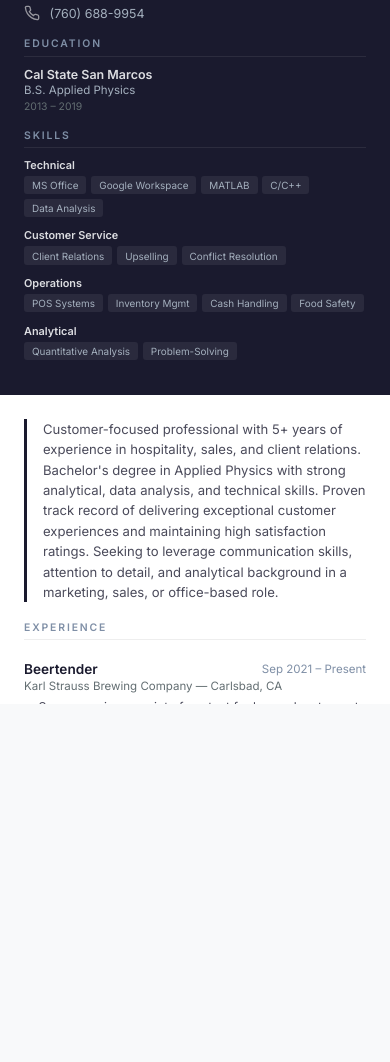
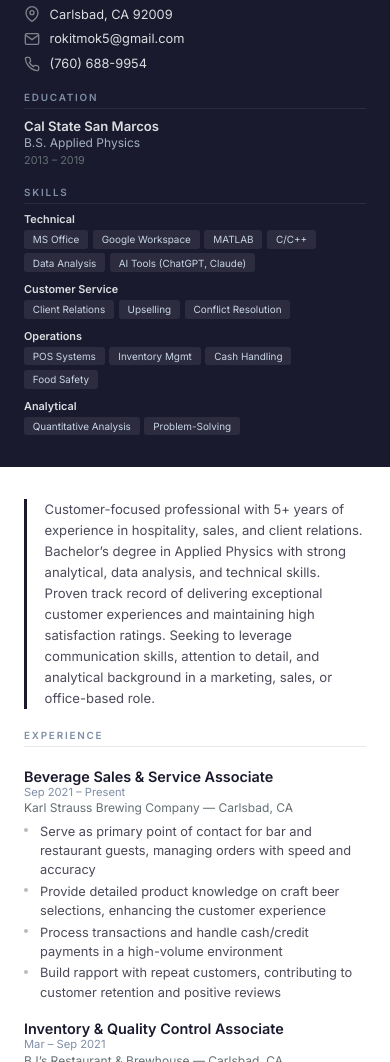
Before and after one commit to Alexandria-s-Design/daniel-melese-resume, a plain HTML site: page index.html in a window 390 px wide. Shown: the part 140-1202 px from the top of the page. Before the commit the page ends 844 px from the top, so only its background shows below. Drawn offline with Linux system fonts and the light colour scheme.

Commit message:
Update titles, fix layout, add AI tools skill
- Beertender -> Beverage Sales & Service Associate
- Finished Beer Specialist -> Inventory & Quality Control Associate
- Fix subtitle overlap with name (separate with border-top)
- Make subtitle visible (#c8d6e5 instead of #7f8fa6)
- Allow scrolling, fix mobile stacking layout
- Add AI Tools (ChatGPT, Claude) to skills

Co-Authored-By: Claude Opus 4.6 <noreply@anthropic.com>

```diff
--- a/index.html
+++ b/index.html
@@ -6,360 +6,83 @@
 <title>Daniel Melese-d'Hospital | Resume</title>
 <style>
   @import url('https://fonts.googleapis.com/css2?family=Inter:wght@300;400;500;600;700&display=swap');
-
   *, *::before, *::after { margin: 0; padding: 0; box-sizing: border-box; }
-
-  html, body {
-    height: 100vh;
-    overflow: hidden;
-    font-family: 'Inter', -apple-system, BlinkMacSystemFont, sans-serif;
-    background: #f8f9fa;
-    color: #1a1a2e;
+  html, body { min-height: 100vh; font-family: 'Inter', -apple-system, BlinkMacSystemFont, sans-serif; background: #f0f0f0; color: #1a1a2e; }
+  .resume { min-height: 100vh; display: grid; grid-template-columns: 300px 1fr; max-width: 1200px; margin: 0 auto; background: #fff; box-shadow: 0 0 60px rgba(0,0,0,0.08); }
+  .sidebar { background: #1a1a2e; color: #e8e8e8; padding: 2.5rem 1.8rem; display: flex; flex-direction: column; gap: 1.4rem; }
+  .name-block h1 { font-size: 1.5rem; font-weight: 700; color: #fff; letter-spacing: 0.02em; line-height: 1.25; margin-bottom: 0.5rem; }
+  .name-block .subtitle { font-size: 0.7rem; font-weight: 500; color: #c8d6e5; text-transform: uppercase; letter-spacing: 0.15em; border-top: 1px solid rgba(255,255,255,0.15); padding-top: 0.5rem; }
+  .contact-list { list-style: none; display: flex; flex-direction: column; gap: 0.55rem; font-size: 0.8rem; }
+  .contact-list li { display: flex; align-items: center; gap: 0.6rem; }
+  .contact-list .icon { width: 16px; height: 16px; flex-shrink: 0; opacity: 0.5; }
+  .contact-list span { color: #dcdde1; }
+  .contact-list a { color: #dcdde1; text-decoration: none; transition: color 0.2s; }
+  .contact-list a:hover { color: #fff; }
+  .sidebar-section h3 { font-size: 0.62rem; font-weight: 600; text-transform: uppercase; letter-spacing: 0.18em; color: #7f8fa6; margin-bottom: 0.55rem; padding-bottom: 0.3rem; border-bottom: 1px solid rgba(255,255,255,0.08); }
+  .skill-group { margin-bottom: 0.65rem; }
+  .skill-group:last-child { margin-bottom: 0; }
+  .skill-group-label { font-size: 0.68rem; font-weight: 600; color: #dcdde1; margin-bottom: 0.25rem; }
+  .skill-tags { display: flex; flex-wrap: wrap; gap: 0.3rem; }
+  .skill-tag { font-size: 0.62rem; background: rgba(255,255,255,0.08); color: #c8d6e5; padding: 0.2rem 0.55rem; border-radius: 3px; white-space: nowrap; }
+  .education-block .school { font-size: 0.82rem; font-weight: 600; color: #dcdde1; }
+  .education-block .degree { font-size: 0.75rem; color: #a4b0be; margin-top: 0.1rem; }
+  .education-block .dates { font-size: 0.68rem; color: #636e72; margin-top: 0.15rem; }
+  .main { padding: 2.5rem 2.8rem; display: flex; flex-direction: column; gap: 1.4rem; }
+  .summary { font-size: 0.85rem; line-height: 1.6; color: #4a4a5a; border-left: 3px solid #1a1a2e; padding-left: 1.1rem; }
+  .section-title { font-size: 0.62rem; font-weight: 600; text-transform: uppercase; letter-spacing: 0.18em; color: #7f8fa6; padding-bottom: 0.35rem; border-bottom: 1px solid #e8e8e8; margin-bottom: 0.1rem; }
+  .jobs { display: flex; flex-direction: column; gap: 1rem; }
+  .job { display: grid; grid-template-columns: 1fr auto; gap: 0.1rem 1rem; }
+  .job-title { font-size: 0.88rem; font-weight: 600; color: #1a1a2e; }
+  .job-dates { font-size: 0.75rem; color: #7f8fa6; text-align: right; align-self: center; white-space: nowrap; }
+  .job-company { font-size: 0.75rem; color: #636e72; grid-column: 1 / -1; }
+  .job-bullets { grid-column: 1 / -1; list-style: none; margin-top: 0.3rem; }
+  .job-bullets li { font-size: 0.8rem; color: #4a4a5a; line-height: 1.5; padding-left: 1rem; position: relative; margin-bottom: 0.15rem; }
+  .job-bullets li::before { content: ''; position: absolute; left: 0; top: 0.5em; width: 4px; height: 4px; border-radius: 50%; background: #bbb; }
+  @media (max-width: 768px) {
+    .resume { grid-template-columns: 1fr; }
+    .sidebar { padding: 2rem 1.5rem; gap: 1.2rem; }
+    .name-block h1 { font-size: 1.6rem; }
+    .main { padding: 2rem 1.5rem; gap: 1.2rem; }
+    .job { grid-template-columns: 1fr; }
+    .job-dates { text-align: left; font-size: 0.7rem; margin-top: -0.1rem; }
+    .job-title { font-size: 0.9rem; }
+    .job-bullets li { font-size: 0.8rem; }
+    .summary { font-size: 0.82rem; }
   }
-
-  .resume {
-    height: 100vh;
-    display: grid;
-    grid-template-columns: 300px 1fr;
-    max-width: 1200px;
-    margin: 0 auto;
-    background: #fff;
-    box-shadow: 0 0 60px rgba(0,0,0,0.08);
-  }
-
-  /* LEFT SIDEBAR */
-  .sidebar {
-    background: #1a1a2e;
-    color: #e8e8e8;
-    padding: 2.5rem 1.8rem;
-    display: flex;
-    flex-direction: column;
-    gap: 1.6rem;
-    overflow: hidden;
-  }
-
-  .sidebar h1 {
-    font-size: 1.35rem;
-    font-weight: 700;
-    color: #fff;
-    letter-spacing: 0.02em;
-    line-height: 1.3;
-  }
-
-  .sidebar .subtitle {
-    font-size: 0.72rem;
-    font-weight: 400;
-    color: #7f8fa6;
-    text-transform: uppercase;
-    letter-spacing: 0.15em;
-    margin-top: -0.8rem;
-  }
-
-  .contact-list {
-    list-style: none;
-    display: flex;
-    flex-direction: column;
-    gap: 0.5rem;
-    font-size: 0.78rem;
-  }
-
-  .contact-list li {
-    display: flex;
-    align-items: center;
-    gap: 0.6rem;
-  }
-
-  .contact-list .icon {
-    width: 16px;
-    height: 16px;
-    flex-shrink: 0;
-    opacity: 0.6;
-  }
-
-  .contact-list a {
-    color: #a4b0be;
-    text-decoration: none;
-    transition: color 0.2s;
-  }
-  .contact-list a:hover { color: #fff; }
-
-  .sidebar-section h3 {
-    font-size: 0.65rem;
-    font-weight: 600;
-    text-transform: uppercase;
-    letter-spacing: 0.18em;
-    color: #7f8fa6;
-    margin-bottom: 0.6rem;
-    padding-bottom: 0.35rem;
-    border-bottom: 1px solid rgba(255,255,255,0.08);
-  }
-
-  .skill-group { margin-bottom: 0.7rem; }
-  .skill-group-label {
-    font-size: 0.68rem;
-    font-weight: 600;
-    color: #dcdde1;
-    margin-bottom: 0.25rem;
-  }
-  .skill-tags {
-    display: flex;
-    flex-wrap: wrap;
-    gap: 0.3rem;
-  }
-  .skill-tag {
-    font-size: 0.62rem;
-    background: rgba(255,255,255,0.07);
-    color: #a4b0be;
-    padding: 0.2rem 0.5rem;
-    border-radius: 3px;
-    white-space: nowrap;
-  }
-
-  .education-block .school {
-    font-size: 0.78rem;
-    font-weight: 600;
-    color: #dcdde1;
-  }
-  .education-block .degree {
-    font-size: 0.72rem;
-    color: #a4b0be;
-    margin-top: 0.1rem;
-  }
-  .education-block .dates {
-    font-size: 0.65rem;
-    color: #636e72;
-    margin-top: 0.15rem;
-  }
-
-  /* RIGHT MAIN */
-  .main {
-    padding: 2.2rem 2.5rem;
-    display: flex;
-    flex-direction: column;
-    gap: 1.2rem;
-    overflow: hidden;
-  }
-
-  .summary {
-    font-size: 0.82rem;
-    line-height: 1.55;
-    color: #4a4a5a;
-    border-left: 3px solid #1a1a2e;
-    padding-left: 1rem;
-  }
-
-  .section-title {
-    font-size: 0.65rem;
-    font-weight: 600;
-    text-transform: uppercase;
-    letter-spacing: 0.18em;
-    color: #7f8fa6;
-    padding-bottom: 0.3rem;
-    border-bottom: 1px solid #eee;
-    margin-bottom: 0.1rem;
-  }
-
-  .jobs { display: flex; flex-direction: column; gap: 0.9rem; }
-
-  .job { display: grid; grid-template-columns: 1fr auto; gap: 0.1rem 1rem; }
-  .job-title {
-    font-size: 0.85rem;
-    font-weight: 600;
-    color: #1a1a2e;
-  }
-  .job-dates {
-    font-size: 0.72rem;
-    color: #7f8fa6;
-    text-align: right;
-    align-self: center;
-  }
-  .job-company {
-    font-size: 0.72rem;
-    color: #636e72;
-    grid-column: 1 / -1;
-  }
-  .job-bullets {
-    grid-column: 1 / -1;
-    list-style: none;
-    margin-top: 0.25rem;
-  }
-  .job-bullets li {
-    font-size: 0.76rem;
-    color: #4a4a5a;
-    line-height: 1.45;
-    padding-left: 0.9rem;
-    position: relative;
-    margin-bottom: 0.1rem;
-  }
-  .job-bullets li::before {
-    content: '';
-    position: absolute;
-    left: 0;
-    top: 0.45em;
-    width: 4px;
-    height: 4px;
-    border-radius: 50%;
-    background: #bbb;
-  }
-
-  /* RESPONSIVE */
-  @media (max-width: 768px) {
-    .resume {
-      grid-template-columns: 1fr;
-      height: auto;
-      min-height: 100vh;
-    }
-    body { overflow: auto; }
-    .sidebar { padding: 1.5rem; gap: 1rem; }
-    .main { padding: 1.5rem; }
-  }
-
-  @media print {
-    body { overflow: visible; }
-    .resume { box-shadow: none; height: auto; }
-  }
+  @media print { .resume { box-shadow: none; } .sidebar { -webkit-print-color-adjust: exact; print-color-adjust: exact; } }
 </style>
 </head>
 <body>
-
 <div class="resume">
-  <!-- SIDEBAR -->
   <aside class="sidebar">
-    <div>
+    <div class="name-block">
       <h1>Daniel<br>Melese-d'Hospital</h1>
       <p class="subtitle">Marketing &amp; Sales Professional</p>
     </div>
-
     <ul class="contact-list">
-      <li>
-        <svg class="icon" viewBox="0 0 24 24" fill="none" stroke="currentColor" stroke-width="2"><path d="M21 10c0 7-9 13-9 13s-9-6-9-13a9 9 0 0118 0z"/><circle cx="12" cy="10" r="3"/></svg>
-        <span>Carlsbad, CA 92009</span>
-      </li>
-      <li>
-        <svg class="icon" viewBox="0 0 24 24" fill="none" stroke="currentColor" stroke-width="2"><path d="M4 4h16c1.1 0 2 .9 2 2v12c0 1.1-.9 2-2 2H4c-1.1 0-2-.9-2-2V6c0-1.1.9-2 2-2z"/><polyline points="22,6 12,13 2,6"/></svg>
-        <a href="mailto:rokitmok5@gmail.com">rokitmok5@gmail.com</a>
-      </li>
-      <li>
-        <svg class="icon" viewBox="0 0 24 24" fill="none" stroke="currentColor" stroke-width="2"><path d="M22 16.92v3a2 2 0 01-2.18 2 19.79 19.79 0 01-8.63-3.07 19.5 19.5 0 01-6-6 19.79 19.79 0 01-3.07-8.67A2 2 0 014.11 2h3a2 2 0 012 1.72c.127.96.361 1.903.7 2.81a2 2 0 01-.45 2.11L8.09 9.91a16 16 0 006 6l1.27-1.27a2 2 0 012.11-.45c.907.339 1.85.573 2.81.7A2 2 0 0122 16.92z"/></svg>
-        <a href="tel:+17606889954">(760) 688-9954</a>
-      </li>
+      <li><svg class="icon" viewBox="0 0 24 24" fill="none" stroke="currentColor" stroke-width="2"><path d="M21 10c0 7-9 13-9 13s-9-6-9-13a9 9 0 0118 0z"/><circle cx="12" cy="10" r="3"/></svg><span>Carlsbad, CA 92009</span></li>
+      <li><svg class="icon" viewBox="0 0 24 24" fill="none" stroke="currentColor" stroke-width="2"><path d="M4 4h16c1.1 0 2 .9 2 2v12c0 1.1-.9 2-2 2H4c-1.1 0-2-.9-2-2V6c0-1.1.9-2 2-2z"/><polyline points="22,6 12,13 2,6"/></svg><a href="mailto:rokitmok5@gmail.com">rokitmok5@gmail.com</a></li>
+      <li><svg class="icon" viewBox="0 0 24 24" fill="none" stroke="currentColor" stroke-width="2"><path d="M22 16.92v3a2 2 0 01-2.18 2 19.79 19.79 0 01-8.63-3.07 19.5 19.5 0 01-6-6 19.79 19.79 0 01-3.07-8.67A2 2 0 014.11 2h3a2 2 0 012 1.72c.127.96.361 1.903.7 2.81a2 2 0 01-.45 2.11L8.09 9.91a16 16 0 006 6l1.27-1.27a2 2 0 012.11-.45c.907.339 1.85.573 2.81.7A2 2 0 0122 16.92z"/></svg><a href="tel:+17606889954">(760) 688-9954</a></li>
     </ul>
-
-    <div class="sidebar-section">
-      <h3>Education</h3>
-      <div class="education-block">
-        <div class="school">Cal State San Marcos</div>
-        <div class="degree">B.S. Applied Physics</div>
-        <div class="dates">2013 &ndash; 2019</div>
-      </div>
-    </div>
-
-    <div class="sidebar-section">
-      <h3>Skills</h3>
-      <div class="skill-group">
-        <div class="skill-group-label">Technical</div>
-        <div class="skill-tags">
-          <span class="skill-tag">MS Office</span>
-          <span class="skill-tag">Google Workspace</span>
-          <span class="skill-tag">MATLAB</span>
-          <span class="skill-tag">C/C++</span>
-          <span class="skill-tag">Data Analysis</span>
-        </div>
-      </div>
-      <div class="skill-group">
-        <div class="skill-group-label">Customer Service</div>
-        <div class="skill-tags">
-          <span class="skill-tag">Client Relations</span>
-          <span class="skill-tag">Upselling</span>
-          <span class="skill-tag">Conflict Resolution</span>
-        </div>
-      </div>
-      <div class="skill-group">
-        <div class="skill-group-label">Operations</div>
-        <div class="skill-tags">
-          <span class="skill-tag">POS Systems</span>
-          <span class="skill-tag">Inventory Mgmt</span>
-          <span class="skill-tag">Cash Handling</span>
-          <span class="skill-tag">Food Safety</span>
-        </div>
-      </div>
-      <div class="skill-group">
-        <div class="skill-group-label">Analytical</div>
-        <div class="skill-tags">
-          <span class="skill-tag">Quantitative Analysis</span>
-          <span class="skill-tag">Problem-Solving</span>
-        </div>
-      </div>
+    <div class="sidebar-section"><h3>Education</h3><div class="education-block"><div class="school">Cal State San Marcos</div><div class="degree">B.S. Applied Physics</div><div class="dates">2013 – 2019</div></div></div>
+    <div class="sidebar-section"><h3>Skills</h3>
+      <div class="skill-group"><div class="skill-group-label">Technical</div><div class="skill-tags"><span class="skill-tag">MS Office</span><span class="skill-tag">Google Workspace</span><span class="skill-tag">MATLAB</span><span class="skill-tag">C/C++</span><span class="skill-tag">Data Analysis</span><span class="skill-tag">AI Tools (ChatGPT, Claude)</span></div></div>
+      <div class="skill-group"><div class="skill-group-label">Customer Service</div><div class="skill-tags"><span class="skill-tag">Client Relations</span><span class="skill-tag">Upselling</span><span class="skill-tag">Conflict Resolution</span></div></div>
+      <div class="skill-group"><div class="skill-group-label">Operations</div><div class="skill-tags"><span class="skill-tag">POS Systems</span><span class="skill-tag">Inventory Mgmt</span><span class="skill-tag">Cash Handling</span><span class="skill-tag">Food Safety</span></div></div>
+      <div class="skill-group"><div class="skill-group-label">Analytical</div><div class="skill-tags"><span class="skill-tag">Quantitative Analysis</span><span class="skill-tag">Problem-Solving</span></div></div>
     </div>
   </aside>
-
-  <!-- MAIN CONTENT -->
   <main class="main">
-    <p class="summary">
-      Customer-focused professional with 5+ years of experience in hospitality, sales, and client relations.
-      Bachelor's degree in Applied Physics with strong analytical, data analysis, and technical skills.
-      Proven track record of delivering exceptional customer experiences and maintaining high satisfaction ratings.
-      Seeking to leverage communication skills, attention to detail, and analytical background in a marketing, sales, or office-based role.
-    </p>
-
+    <p class="summary">Customer-focused professional with 5+ years of experience in hospitality, sales, and client relations. Bachelor’s degree in Applied Physics with strong analytical, data analysis, and technical skills. Proven track record of delivering exceptional customer experiences and maintaining high satisfaction ratings. Seeking to leverage communication skills, attention to detail, and analytical background in a marketing, sales, or office-based role.</p>
     <h2 class="section-title">Experience</h2>
-
     <div class="jobs">
-      <div class="job">
-        <div class="job-title">Beertender</div>
-        <div class="job-dates">Sep 2021 &ndash; Present</div>
-        <div class="job-company">Karl Strauss Brewing Company &mdash; Carlsbad, CA</div>
-        <ul class="job-bullets">
-          <li>Serve as primary point of contact for bar and restaurant guests, managing orders with speed and accuracy</li>
-          <li>Provide detailed product knowledge on craft beer selections, enhancing the customer experience</li>
-          <li>Process transactions and handle cash/credit payments in a high-volume environment</li>
-          <li>Build rapport with repeat customers, contributing to customer retention and positive reviews</li>
-        </ul>
-      </div>
-
-      <div class="job">
-        <div class="job-title">Finished Beer Specialist</div>
-        <div class="job-dates">Mar &ndash; Sep 2021</div>
-        <div class="job-company">BJ's Restaurant &amp; Brewhouse &mdash; Carlsbad, CA</div>
-        <ul class="job-bullets">
-          <li>Maintained beer line quality and sanitation standards across tap systems</li>
-          <li>Managed inventory of wines, canned beers, and keg stock in the cellar</li>
-          <li>Ensured proper rotation and availability of beverage products for front-of-house</li>
-        </ul>
-      </div>
-
-      <div class="job">
-        <div class="job-title">Assistant Server</div>
-        <div class="job-dates">2019 &ndash; 2021</div>
-        <div class="job-company">BJ's Brewhouse and Restaurant &mdash; Carlsbad, CA</div>
-        <ul class="job-bullets">
-          <li>Delivered food and cocktail service in a fast-paced, high-volume restaurant environment</li>
-          <li>Communicated menu details, beer pairings, and specials to guests with clarity and enthusiasm</li>
-        </ul>
-      </div>
-
-      <div class="job">
-        <div class="job-title">Food Delivery Driver</div>
-        <div class="job-dates">2018 &ndash; 2021</div>
-        <div class="job-company">DoorDash</div>
-        <ul class="job-bullets">
-          <li>Completed 500+ deliveries with a 4.95/5.0 customer satisfaction rating</li>
-          <li>Named Top Dasher for 4 consecutive months based on performance metrics</li>
-        </ul>
-      </div>
-
-      <div class="job">
-        <div class="job-title">Cashier / Host / Server</div>
-        <div class="job-dates">2019 &ndash; 2020</div>
-        <div class="job-company">Buffalo Wild Wings</div>
-        <ul class="job-bullets">
-          <li>Handled cash and credit transactions; assembled and delivered takeout orders</li>
-          <li>Operated ALOHA POS system for order entry and payment processing</li>
-        </ul>
-      </div>
+      <div class="job"><div class="job-title">Beverage Sales &amp; Service Associate</div><div class="job-dates">Sep 2021 – Present</div><div class="job-company">Karl Strauss Brewing Company — Carlsbad, CA</div><ul class="job-bullets"><li>Serve as primary point of contact for bar and restaurant guests, managing orders with speed and accuracy</li><li>Provide detailed product knowledge on craft beer selections, enhancing the customer experience</li><li>Process transactions and handle cash/credit payments in a high-volume environment</li><li>Build rapport with repeat customers, contributing to customer retention and positive reviews</li></ul></div>
+      <div class="job"><div class="job-title">Inventory &amp; Quality Control Associate</div><div class="job-dates">Mar – Sep 2021</div><div class="job-company">BJ’s Restaurant &amp; Brewhouse — Carlsbad, CA</div><ul class="job-bullets"><li>Maintained beer line quality and sanitation standards across tap systems</li><li>Managed inventory of wines, canned beers, and keg stock in the cellar</li><li>Ensured proper rotation and availability of beverage products for front-of-house</li></ul></div>
+      <div class="job"><div class="job-title">Assistant Server</div><div class="job-dates">2019 – 2021</div><div class="job-company">BJ’s Brewhouse and Restaurant — Carlsbad, CA</div><ul class="job-bullets"><li>Delivered food and cocktail service in a fast-paced, high-volume restaurant environment</li><li>Communicated menu details, beer pairings, and specials to guests with clarity and enthusiasm</li></ul></div>
+      <div class="job"><div class="job-title">Food Delivery Driver</div><div class="job-dates">2018 – 2021</div><div class="job-company">DoorDash</div><ul class="job-bullets"><li>Completed 500+ deliveries with a 4.95/5.0 customer satisfaction rating</li><li>Named Top Dasher for 4 consecutive months based on performance metrics</li></ul></div>
+      <div class="job"><div class="job-title">Cashier / Host / Server</div><div class="job-dates">2019 – 2020</div><div class="job-company">Buffalo Wild Wings</div><ul class="job-bullets"><li>Handled cash and credit transactions; assembled and delivered takeout orders</li><li>Operated ALOHA POS system for order entry and payment processing</li></ul></div>
     </div>
   </main>
 </div>
-
 </body>
 </html>
```
